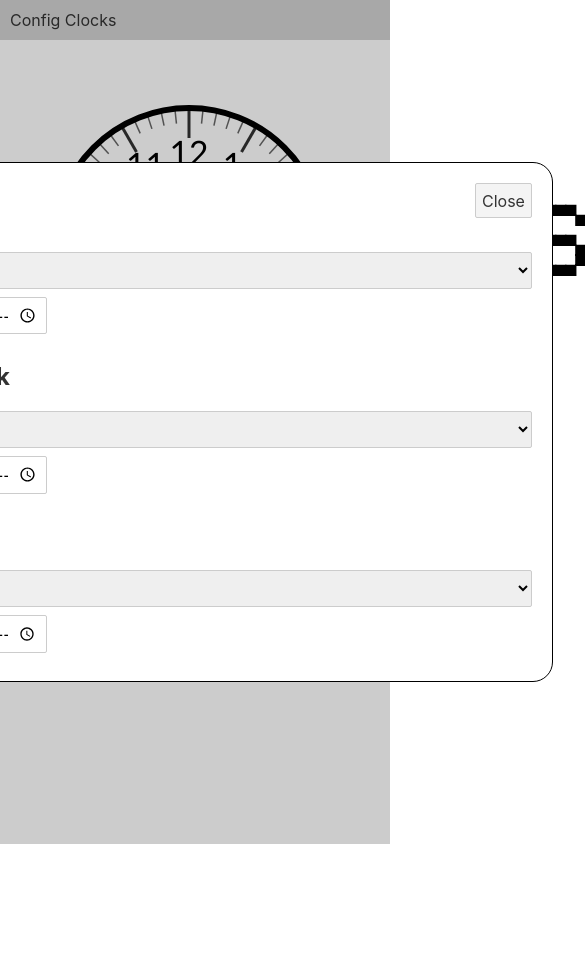
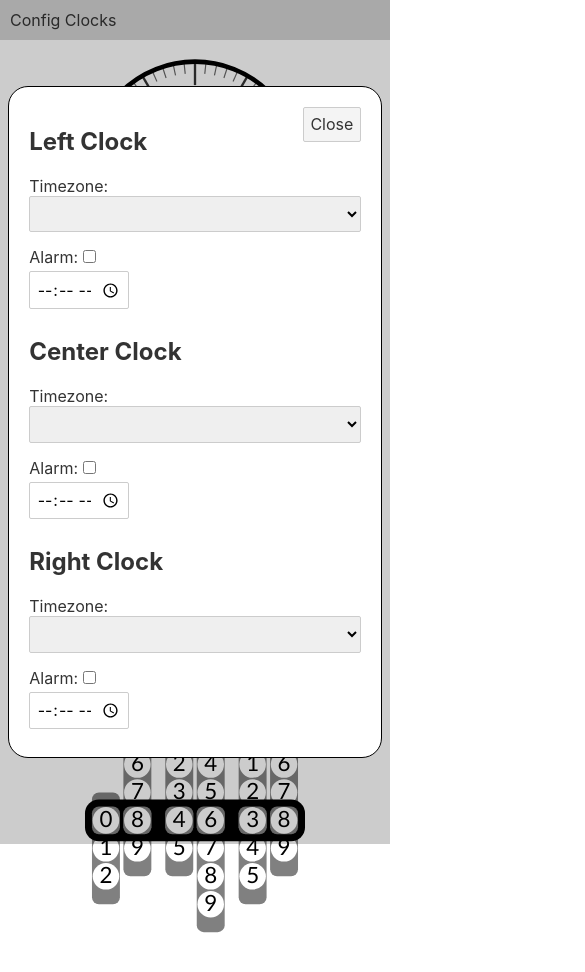
Before and after one commit to Caspet04/svelte-clock, a Svelte app: page / in a window 390 px wide. Both pictures are taken after a click on the button "Config Clocks". Shown: the top 972 px of the page, 585 px wide, since content can reach past the window. Before the commit the page ends 844 px from the top, so only its background shows below. Built offline with nearby package versions, Linux system fonts and the light colour scheme.

Commit message:
Fixed clock config overlay to work with mobile

```diff
--- a/src/App.svelte
+++ b/src/App.svelte
@@ -85,14 +85,14 @@
 					<div id="clock-{i}">
 						<h2>{ ["Left Clock", "Center Clock", "Right Clock"][i-1] }</h2>
 						<div class="clock-controls">
-							<span style="grid-row: 1; grid-column: 1">Timezone: </span>
-							<select style="grid-row: 1; grid-column: 2 / 3" bind:value={selectedTimezone[i-1]} name="timezone" id="clock-{i}-timezone">
+							<span class="timezone-label" >Timezone: </span>
+							<select class="timezone-selector" bind:value={selectedTimezone[i-1]} name="timezone" id="clock-{i}-timezone">
 								{#each timezones as timezone}
 									<option value="{timezone.value}">{timezone.label}</option>
 								{/each}
 							</select>
-							<label style="grid-row: 2; grid-column: 1">Alarm: <input type="checkbox" bind:value={clocks[i-1].alarmIsActive}></label>
-							<input style="grid-row: 2; grid-column: 2; width: 100px;" type="time" bind:value={clocks[i-1].alarmTimeAsString}>
+							<label class="alarm-check">Alarm: <input type="checkbox" bind:value={clocks[i-1].alarmIsActive}></label>
+							<input class="alarm-time" type="time" bind:value={clocks[i-1].alarmTimeAsString}>
 						</div>
 					</div>
 				{/each}
@@ -105,7 +105,6 @@
 			<li><button on:click="{() => { clockConfigOverlayHidden = false; }}">Config Clocks</button></li>
 		</ul>
 	</div>
-	<div id="content">
 	<div id="clock-container">
 		<!-- "Normal" analog style clock -->
 		<div class="clock" id="analog">
@@ -158,7 +157,6 @@
 			{/if}
 		</div>
 		<div class="clock" id="digital">
-				<div class="clock">
 			{#key timeString[0]}
 				<span in:fly="{{y: -20}}">{timeString[0]}</span>
 			{/key}
@@ -183,7 +181,6 @@
 			{#key timeString[7]}
 				<span in:fly="{{y: -20}}">{timeString[7]}</span>
 			{/key}
-				</div>
 		</div>
 		<div class="clock" id="strip">
 			<svg viewBox='0 {(20*stripHoleSize + stripHeightPadding*2)/-2} {stripWidth+2} {20*stripHoleSize + stripHeightPadding*2}' width='100%' height='100%'>
@@ -233,5 +230,4 @@
 			</svg>
 		</div>
 	</div>
-	</div>
 </main>
--- a/src/css/main.css
+++ b/src/css/main.css
@@ -5,24 +5,31 @@ html, body, main {
 
 /* Panel */
 #panel {
+    position: fixed;
+    top: 0;
+
     width: 100vw;
     height: 40px;
     margin-bottom: 20px;
 
     background-color: lightgrey;
+    z-index: 10;
 }
 
 #panel ul {
     margin: 0;
     padding: 0;
+
     list-style-type: none;
 }
 
 #panel ul li {
-    box-sizing: border-box;
-    padding-left: 10px;
     width: 100%;
     height: 40px;
+    padding-left: 10px;
+
+    box-sizing: border-box;
+
     border-bottom: 1px solid black;
 }
 
@@ -38,30 +45,41 @@ html, body, main {
     padding: 0;
     width: 100%;
     height: 100%;
+
     border: none;
     background: none;
+
     text-align: left;
 }
 
 /* Overlays */
 #clock-config-overlay {
-    background-color: rgba(0, 0, 0, 0.2);
+    display: flex;
+    align-items: center;
+    justify-content: center;
+
     position: fixed;
     top: 0;
     bottom: 0;
     left: 0;
     right: 0;
-    z-index: 10;
-    display: flex;
-    align-items: center;
-    justify-content: center;
+    z-index: 20;
+
+    background-color: rgba(0, 0, 0, 0.2);
 }
 
 #clock-config-overlay-content {
+    position: fixed;
+    max-width: 85vw;
+    max-height: 80vh;
+    padding: 20px;
+
     background-color: white;
-    padding: 20px;
+
     border: 1px solid black;
     border-radius: 20px;
+
+    overflow-y: scroll;
 }
 
 #clock-config-overlay-close-button {
@@ -70,9 +88,11 @@ html, body, main {
 
 .clock-controls {
     display: grid;
+
     word-wrap: none;
     white-space: nowrap;
-    grid-template-columns: min-content min-content auto;
+
+    grid-template-columns: min-content auto;
     grid-template-rows: min-content min-content;
 }
 
@@ -80,22 +100,26 @@ html, body, main {
     margin-right: 10px;
 }
 
-/* Content */
-#content {
-    margin-left: 10%;
+.alarm-time {
+    width: 100px;
 }
-
 
 /* Clock container */
 #clock-container {
     display: flex;
     justify-content: space-evenly;
     align-items: center;
+
+    position: absolute;
+    top: 50px;
+    left: 0;
+    right: 0;
 }
 
 /* Analog clock */
 .clock#analog {
     min-width: 300px;
+
     font-family: 'Gill Sans', 'Gill Sans MT', Calibri, 'Trebuchet MS', sans-serif;
     font-size: 0.7em;
 }
@@ -141,18 +165,22 @@ html, body, main {
     src: url('/fonts/clock.ttf');
 }
 
-.clock#digital .clock {
+.clock#digital {
     display: flex;
     justify-content: center;
+
     color: black;
+
     font-size: 5em;
     font-family: digital-clock-font;
     font-weight: bold;
+    white-space: nowrap;
 }
 
 /* Strip clock */
 .clock#strip {
     min-width: 150px;
+
     font-family: 'Gill Sans', 'Gill Sans MT', Calibri, 'Trebuchet MS', sans-serif;
     font-size: 0.2em;
 }
@@ -173,10 +201,12 @@ div#clock-alarm-triggered-popup {
     right: 20%;
     top: 40%;
     bottom: 40%;
+    padding: 5px;
+
     background-color: white;
+
     border-radius: 10px;
     border: solid 1px black;
-    padding: 5px;
 }
 
 div#clock-alarm-triggered-popup h1 {
@@ -184,13 +214,56 @@ div#clock-alarm-triggered-popup h1 {
 }
 
 div.overlay {
-    position: fixed; /* Sit on top of the page content */
-    width: 100%; /* Full width (cover the whole page) */
-    height: 100%; /* Full height (cover the whole page) */
+    position: fixed;
+    width: 100%;
+    height: 100%;
     top: 0;
     left: 0;
     right: 0;
     bottom: 0;
-    background-color: rgba(0,0,0,0.5); /* Black background with opacity */
-    cursor: pointer; /* Add a pointer on hover */
+
+    background-color: rgba(0,0,0,0.5);
+
+    cursor: pointer;
 }
+
+/* Phone modifications */
+@media only screen and (max-width: 600px) {
+    #clock-container {
+        flex-direction: column;
+    }
+
+    .clock {
+        margin-bottom: 100px;
+    }
+
+    .clock:last-child {
+        margin-bottom: 0;
+    }
+
+    .clock#digital {
+        font-size: 3em;
+    }
+
+    .clock#strip {
+        max-width: 60vw;
+    }
+
+    .clock#strip svg {
+        mask-image: linear-gradient(to bottom, transparent 5%, black 90%, transparent 5%);
+        -webkit-mask-image: linear-gradient(to bottom, transparent 0%, black 10%, black 90%, transparent 100%);
+    }
+
+    .clock#analog {
+        min-width: 60vw;
+    }
+
+    .clock-controls {
+        grid-template-columns: 100%;
+        grid-template-rows: min-content min-content min-content min-content;
+    }
+
+    .timezone-selector {
+        margin-bottom: 15px;
+    }
+}
```
Lines whose indentation alone changed are shown as unchanged.
